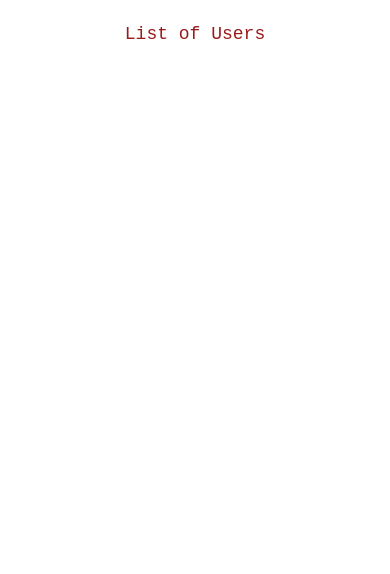
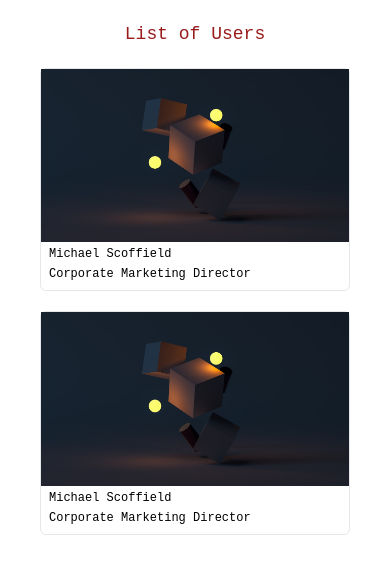
Before and after one commit to MariamKakushadze/Sweeft-Task, a React (Create React App) app: page / in a window 390 px wide. Shown: the top 574 px of the page. Built offline with nearby package versions, Linux system fonts and the light colour scheme.

Commit message:
feat: create card component for responsive design

```diff
--- /dev/null
+++ b/src/components/Card/Card.jsx
@@ -0,0 +1,29 @@
+import Img from "./wall.png";
+
+const Header = () => {
+  return (
+    <div
+      className="grid grid-cols-1 flex-col justify-center items-center gap-5 px-10 sm:grid-cols-2 xl:grid-cols-3
+  "
+    >
+      <div
+        className="text-xs font-light flex flex-col gap-1
+      border rounded-md pb-2 sm:max-w-[37.5 rem] min-w-[18.5 rem] cursor-pointer hover:scale-110"
+      >
+        <img src={Img} alt="" />
+        <p className="font-normal  px-2">Michael Scoffield </p>
+        <p className="px-2 ">Corporate Marketing Director</p>
+      </div>
+
+      <div
+        className="text-xs font-light flex flex-col gap-1
+      border rounded-md pb-2 sm:max-w-[37.5 rem] min-w-[18.5 rem] cursor-pointer hover:scale-110"
+      >
+        <img src={Img} alt="" />
+        <p className="font-normal  px-2">Michael Scoffield </p>
+        <p className="px-2 ">Corporate Marketing Director</p>
+      </div>
+    </div>
+  );
+};
+export default Header;
--- a/src/components/index.js
+++ b/src/components/index.js
@@ -1 +1,2 @@
 export { default as Header } from "components/Header/Header";
+export { default as Card } from "components/Card/Card";
--- a/src/pages/Homepage/HomePage.jsx
+++ b/src/pages/Homepage/HomePage.jsx
@@ -1,9 +1,10 @@
-import { Header } from "components";
+import { Header, Card } from "components";
 
 const HomePage = () => {
   return (
     <div>
       <Header />
+      <Card />
     </div>
   );
 };
```
Also changed, not shown: src/components/Card/wall.png (added).
